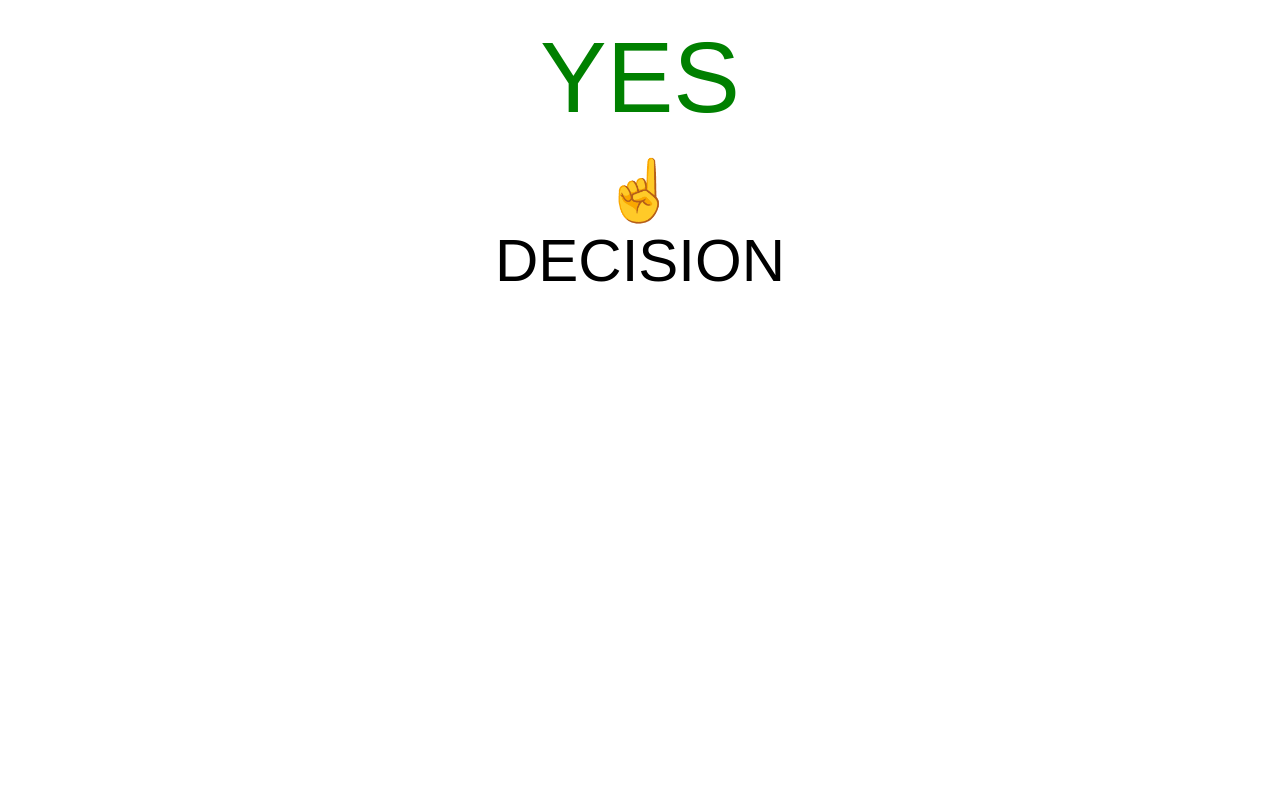
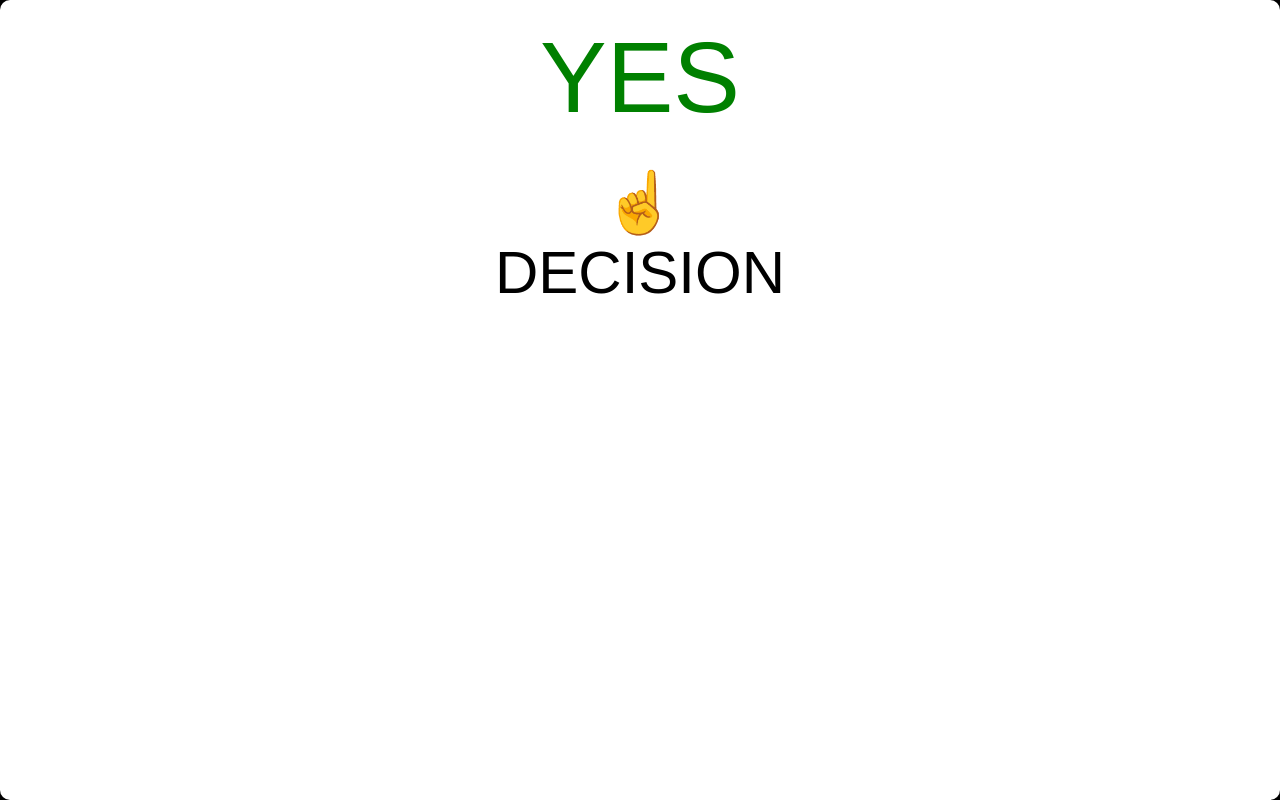
Before and after one commit to CoordinatedHackers/yesno, a plain HTML site: page index.html in a window 1280 px wide. Drawn offline with Linux system fonts and the light colour scheme.

Commit message:
Rounded corners I guess?

```diff
--- a/index.html
+++ b/index.html
@@ -1,15 +1,25 @@
 <!DOCTYPE>
 <html manifest="decision.appcache">
 <meta name="apple-mobile-web-app-capable" content="yes">
-<meta name = "viewport" content = "width = device-width">
+<meta name="viewport" content="width=device-width">
+<meta name="apple-mobile-web-app-status-bar-style" content="black">
 <style>
+	html {
+		background: black;
+	}
 	body {
+		border-radius: 10px;
+		background: white;
 		font: 60px sans-serif;
 		text-transform: uppercase;
 		text-align: center;
+		margin: 0;
+		padding: 0;
+		overflow: auto;
 	}
 	#yes, #no, #decision {
-		margin: 0.2em 0;
+		margin: 0;
+		padding: 0.2em 0;
 	}
 	#yes, #no {
 		font-size: 100px;
@@ -31,12 +41,6 @@
 		from { background: black }
 		to { background: rgba(0, 0, 0, 0); }
 	}
-	@keyframes flash
-	{
-		from { background: black }
-		to { background: rgba(0, 0, 0, 0); }
-	}
-
 
 	body:not(.yes)>#yes, body:not(.no)>#no {
 		display: none;
```
Also changed, not shown: 1 other file.
